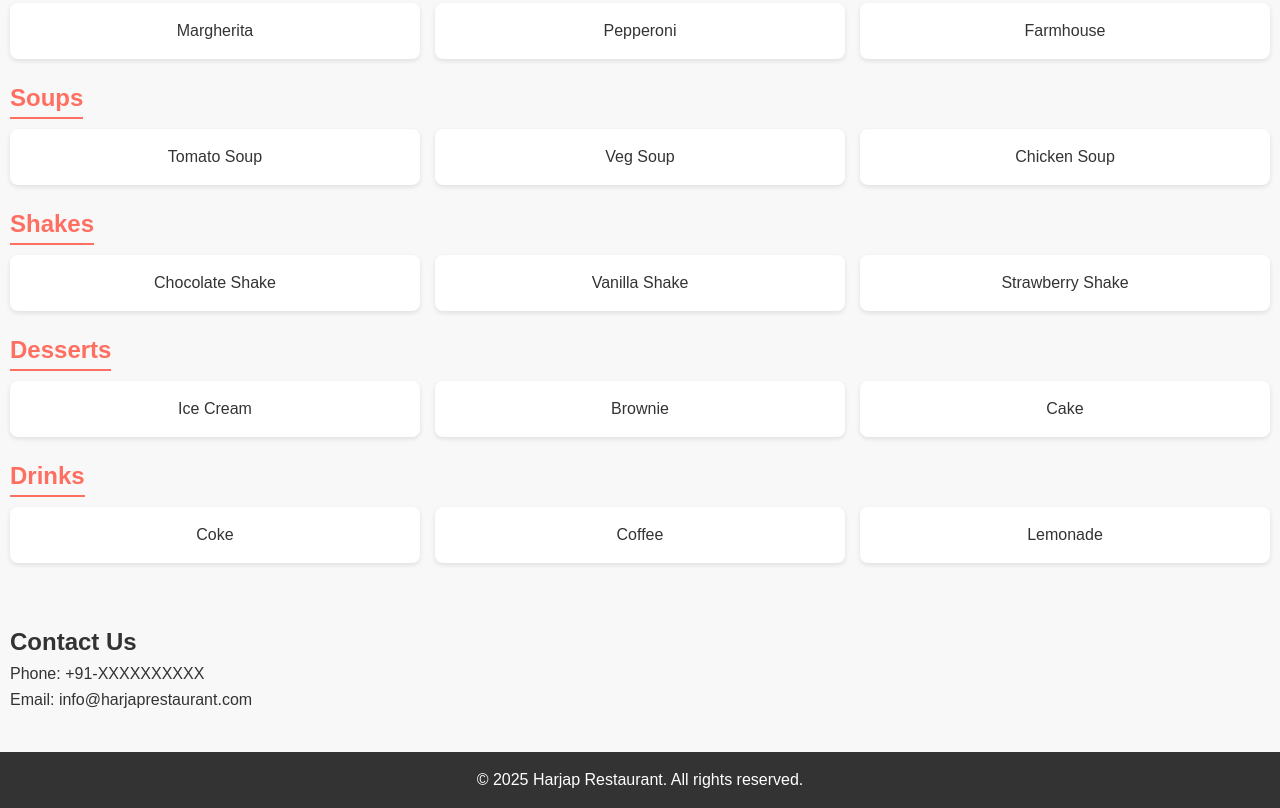
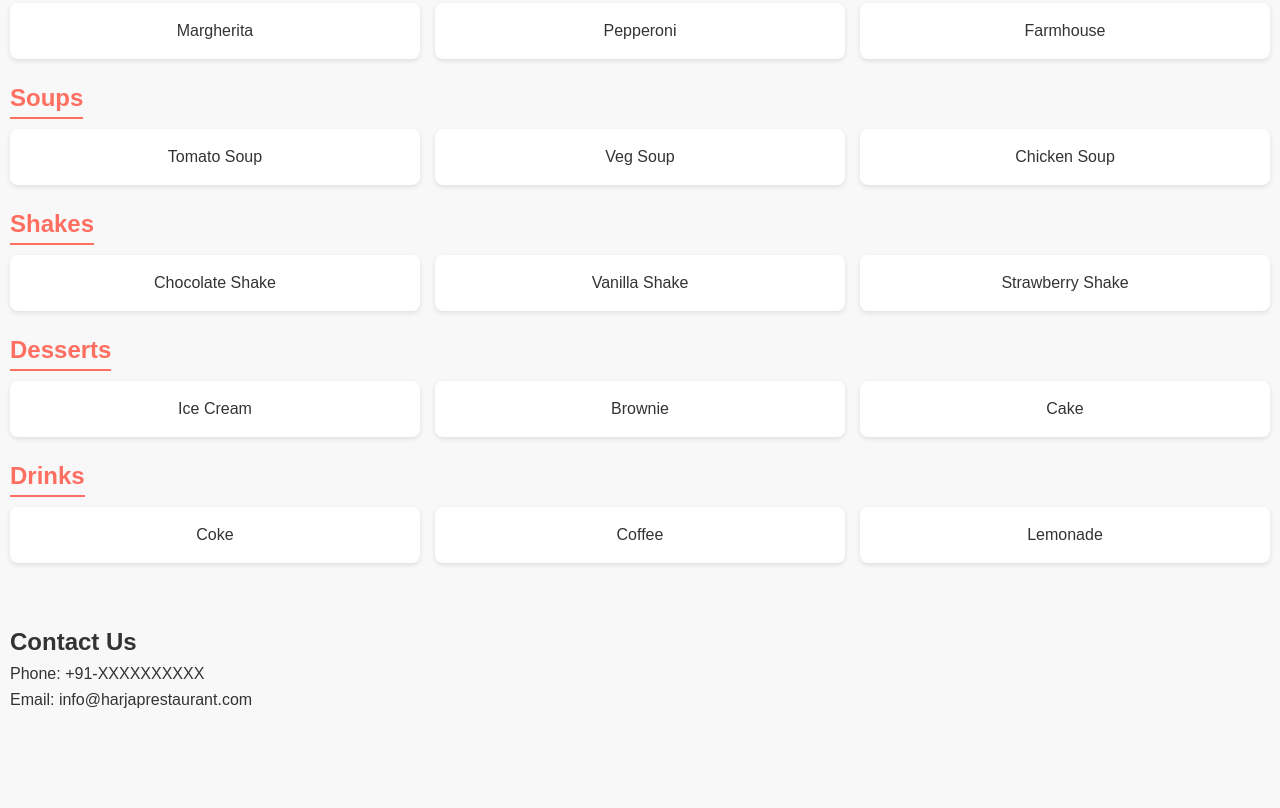
Before and after one commit to harjap05022000-design/harjap-website, a plain HTML site: page index.html in a window 1280 px wide. Shown: the part 506-1314 px from the top of the page. After the commit the page ends 1238 px from the top, so only its background shows below. Drawn offline with Linux system fonts and the light colour scheme.

Commit message:
Update index.html

```diff
--- a/index.html
+++ b/index.html
@@ -164,10 +164,3 @@
     <p>Phone: +91-XXXXXXXXXX</p>
     <p>Email: info@harjaprestaurant.com</p>
 </section>
-
-<footer>
-    <p>&copy; 2025 Harjap Restaurant. All rights reserved.</p>
-</footer>
-
-</body>
-</html>
```
